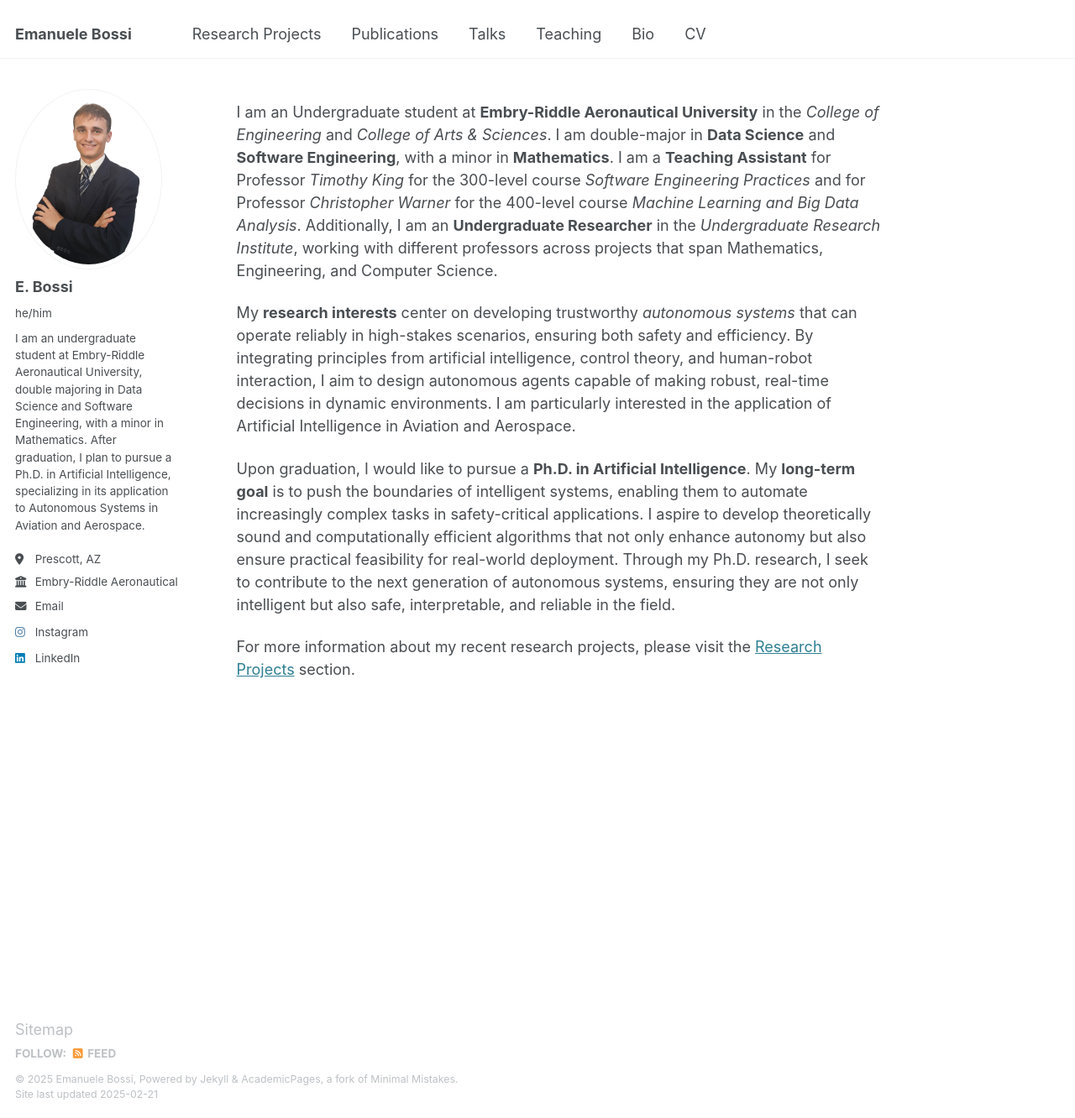
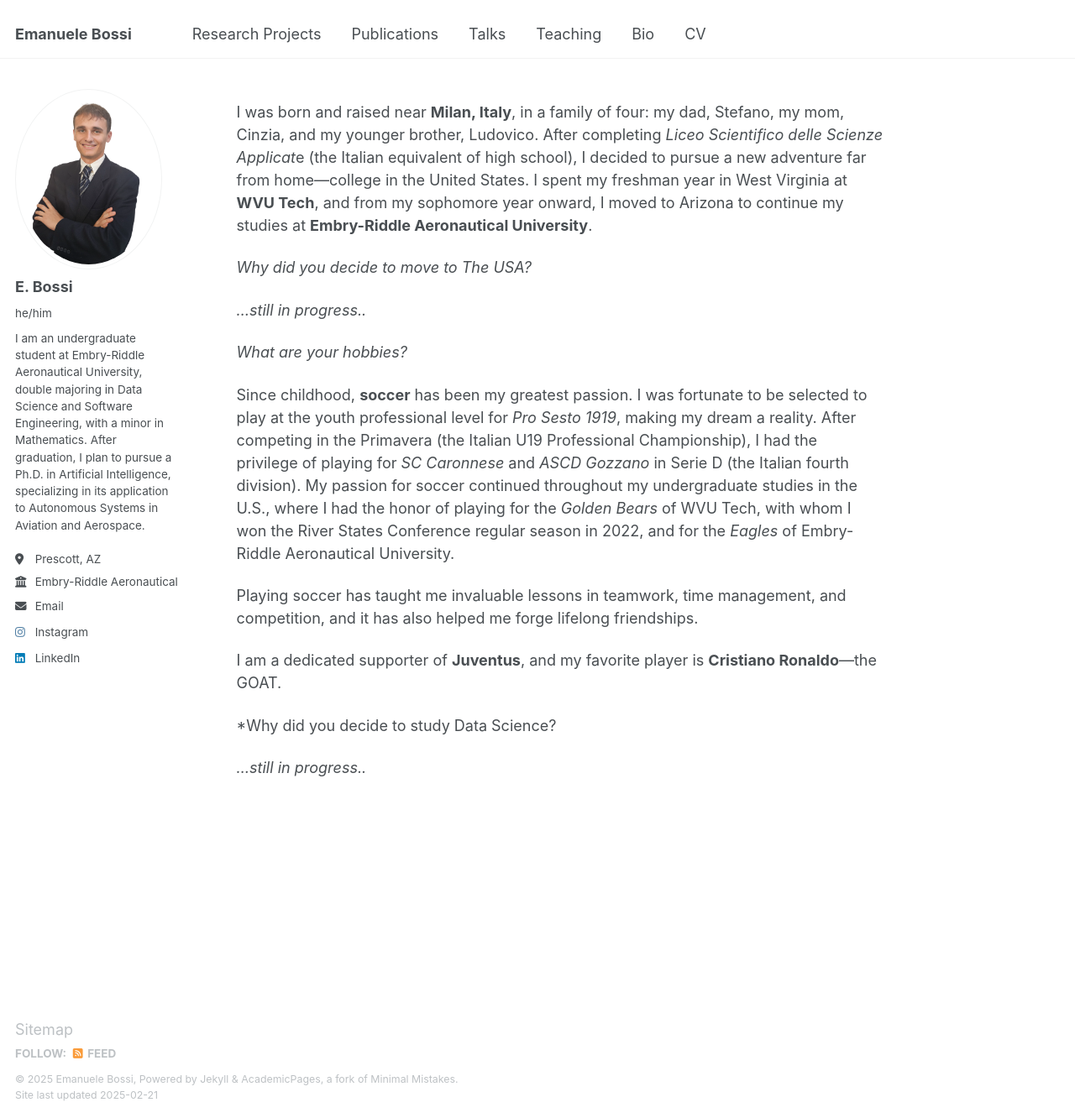
Before and after one commit to bossiemanuele/bossiemanuele.github.io, a Jekyll site: the page built from _pages/bio.md, in a window 1280 px wide and 1332 px high. Shown: the whole window at 84% size. Built offline with Jekyll 4.4.1, drawn with Linux system fonts in a browser that asks for light colours.

Commit message:
Update bio.md

```diff
--- a/_pages/bio.md
+++ b/_pages/bio.md
@@ -7,10 +7,20 @@
   - /about.html
 ---
 
-I am an Undergraduate student at **Embry-Riddle Aeronautical University** in the *College of Engineering* and *College of Arts & Sciences*. I am double-major in **Data Science** and **Software Engineering**, with a minor in **Mathematics**. I am a **Teaching Assistant** for Professor *Timothy King* for the 300-level course *Software Engineering Practices* and for Professor *Christopher Warner* for the 400-level course *Machine Learning and Big Data Analysis*. Additionally, I am an **Undergraduate Researcher** in the *Undergraduate Research Institute*, working with different professors across projects that span Mathematics, Engineering, and Computer Science.
+I was born and raised near **Milan, Italy**, in a family of four: my dad, Stefano, my mom, Cinzia, and my younger brother, Ludovico. After completing *Liceo Scientifico delle Scienze Applicat*e (the Italian equivalent of high school), I decided to pursue a new adventure far from home—college in the United States. I spent my freshman year in West Virginia at **WVU Tech**, and from my sophomore year onward, I moved to Arizona to continue my studies at **Embry-Riddle Aeronautical University**.
 
-My **research interests** center on developing trustworthy *autonomous systems* that can operate reliably in high-stakes scenarios, ensuring both safety and efficiency. By integrating principles from artificial intelligence, control theory, and human-robot interaction, I aim to design autonomous agents capable of making robust, real-time decisions in dynamic environments. I am particularly interested in the application of Artificial Intelligence in Aviation and Aerospace.
+*Why did you decide to move to The USA?*
 
-Upon graduation, I would like to pursue a **Ph.D. in Artificial Intelligence**. My **long-term goal** is to push the boundaries of intelligent systems, enabling them to automate increasingly complex tasks in safety-critical applications. I aspire to develop theoretically sound and computationally efficient algorithms that not only enhance autonomy but also ensure practical feasibility for real-world deployment. Through my Ph.D. research, I seek to contribute to the next generation of autonomous systems, ensuring they are not only intelligent but also safe, interpretable, and reliable in the field.
+*...still in progress..*
 
-For more information about my recent research projects, please visit the [Research Projects](https://bossiemanuele.github.io/portfolio/) section.
+*What are your hobbies?*
+
+Since childhood, **soccer** has been my greatest passion. I was fortunate to be selected to play at the youth professional level for *Pro Sesto 1919*, making my dream a reality. After competing in the Primavera (the Italian U19 Professional Championship), I had the privilege of playing for *SC Caronnese* and *ASCD Gozzano* in Serie D (the Italian fourth division). My passion for soccer continued throughout my undergraduate studies in the U.S., where I had the honor of playing for the *Golden Bears* of WVU Tech, with whom I won the River States Conference regular season in 2022, and for the *Eagles* of Embry-Riddle Aeronautical University.
+
+Playing soccer has taught me invaluable lessons in teamwork, time management, and competition, and it has also helped me forge lifelong friendships.
+
+I am a dedicated supporter of **Juventus**, and my favorite player is **Cristiano Ronaldo**—the GOAT.
+
+*Why did you decide to study Data Science?
+
+*...still in progress..*
```
